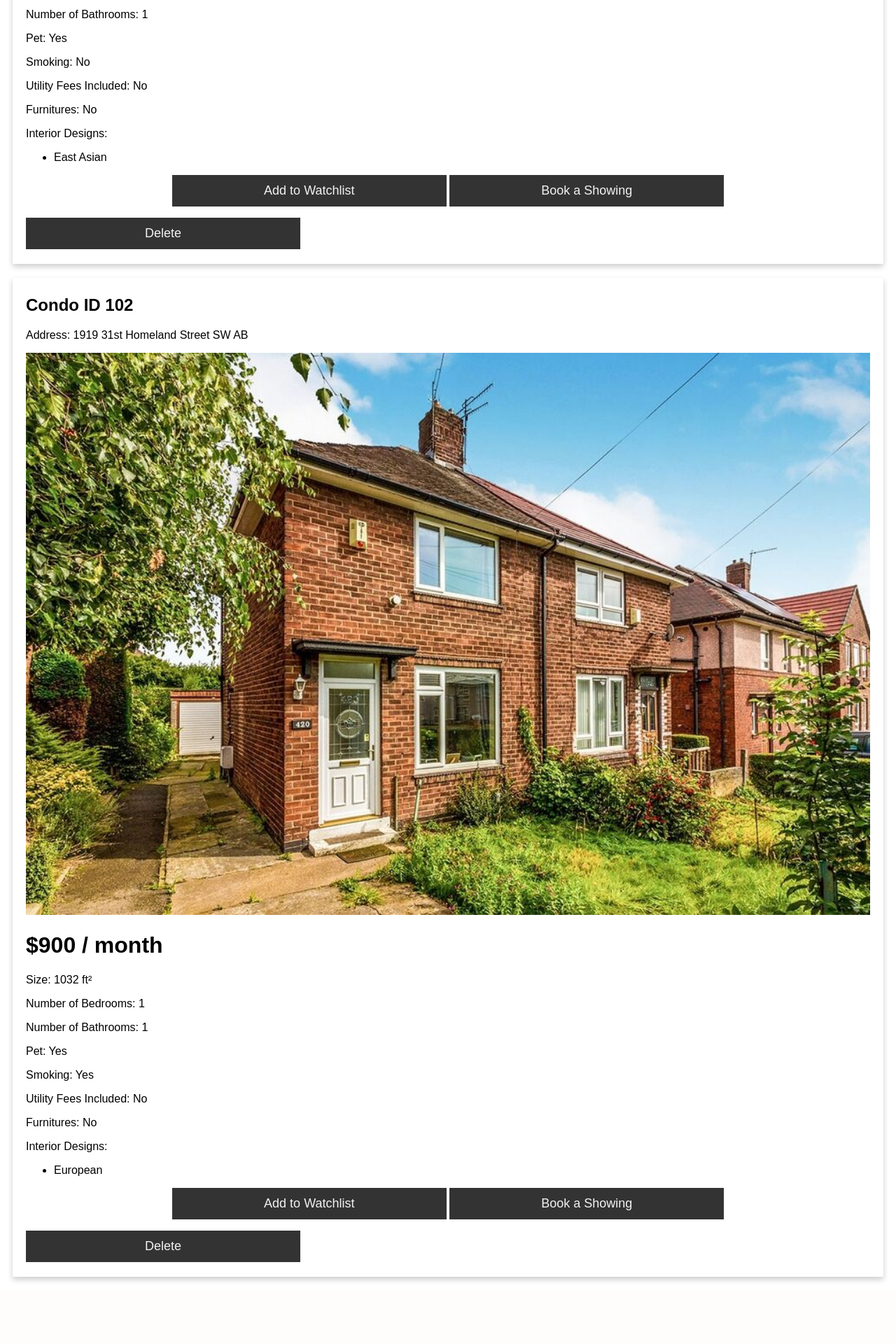
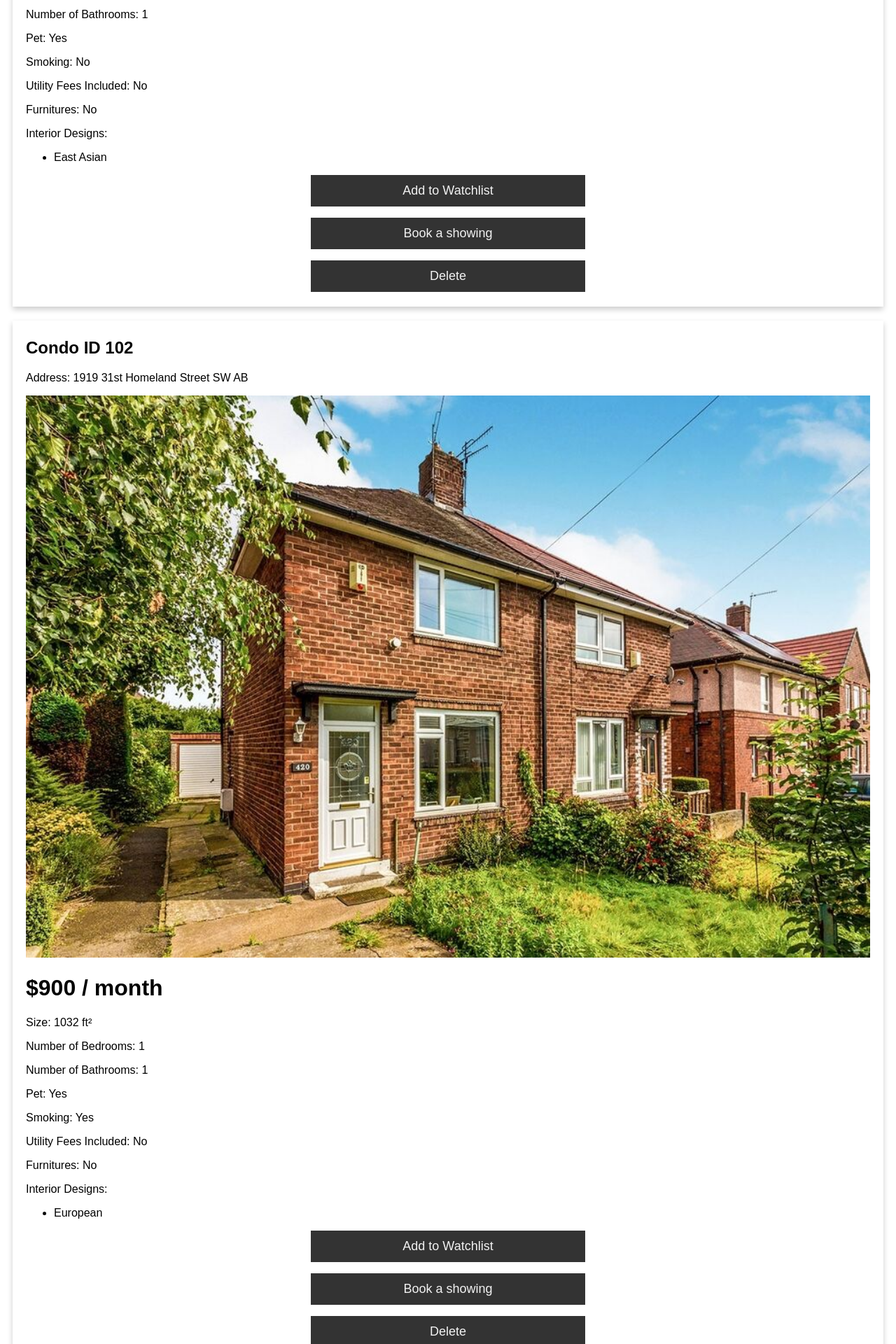
Before and after one commit to albe-martin/Cozy-rentals, a PHP site: page /adminpropertylist.php in a window 1280 px wide. Shown: the part 1111-3031 px from the top of the page at 70% size. Before the commit the page ends 2942 px from the top, so only its background shows below. Run offline with PHP 8.4, Linux system fonts and the light colour scheme; a user stored in the database is signed in; data comes from the database, SQL or seed files in the repository; data that the repository does not hold is empty.

Commit message:
madofication in adminpropetylist

```diff
--- a/adminpropertylist.php
+++ b/adminpropertylist.php
@@ -131,11 +131,12 @@ function displayProperty($pid) {
 
 
     <p style="text-align:center"><button>Add to Watchlist</button>
-    <button>Book a Showing</button>
+    <p style="text-align:center"><button>Book a showing</button>
     <form action="deleteproperty.php" method="POST">
       <input type="hidden" name="delete_id" value="<?php echo $pid; ?>">
-      <button type="submit" name="delete">Delete</button>
+      <p style="text-align:center"><button type="submit" name="delete">Delete</button></p>
      </form>
+    </p>
     </p>
   </div>
 <?php
```
